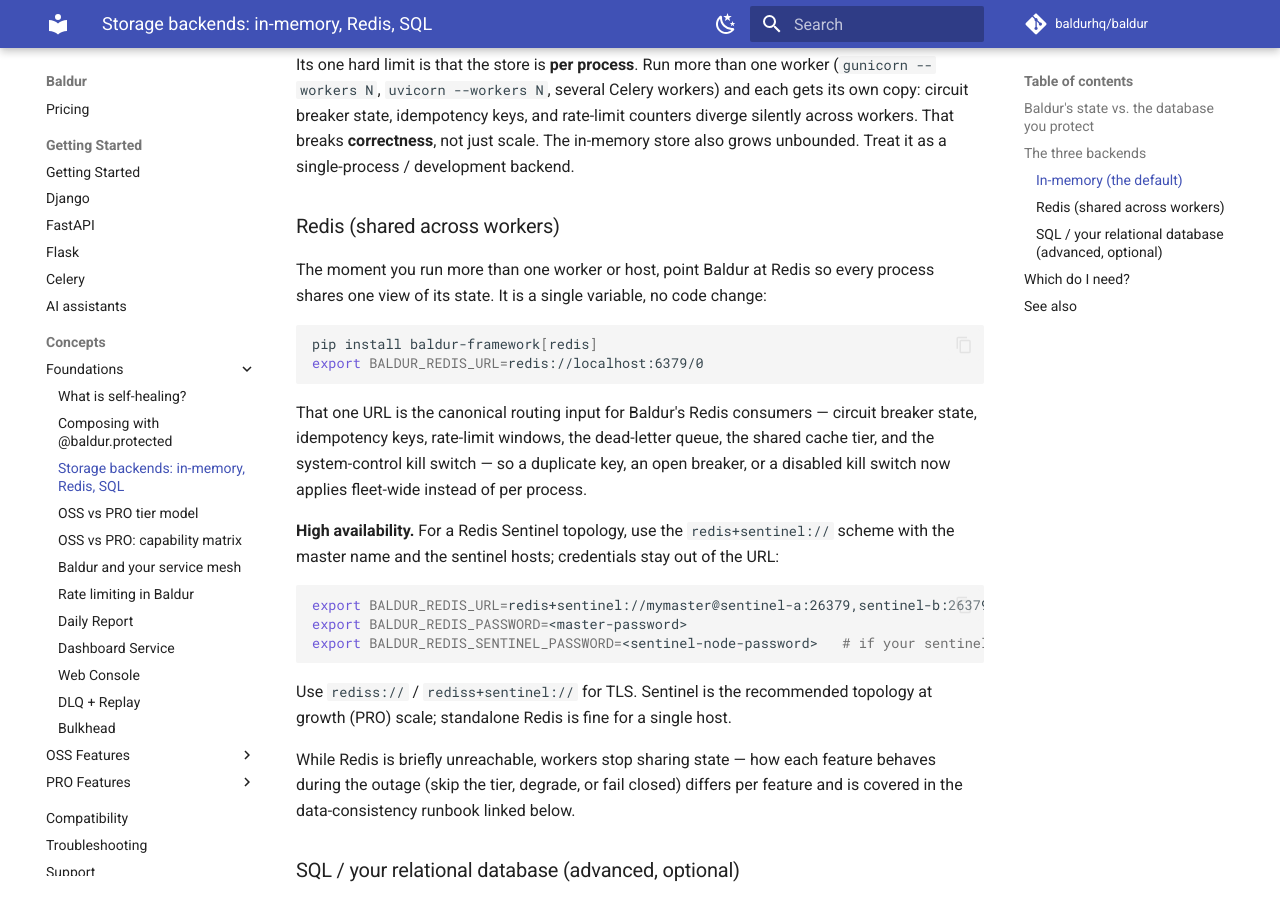
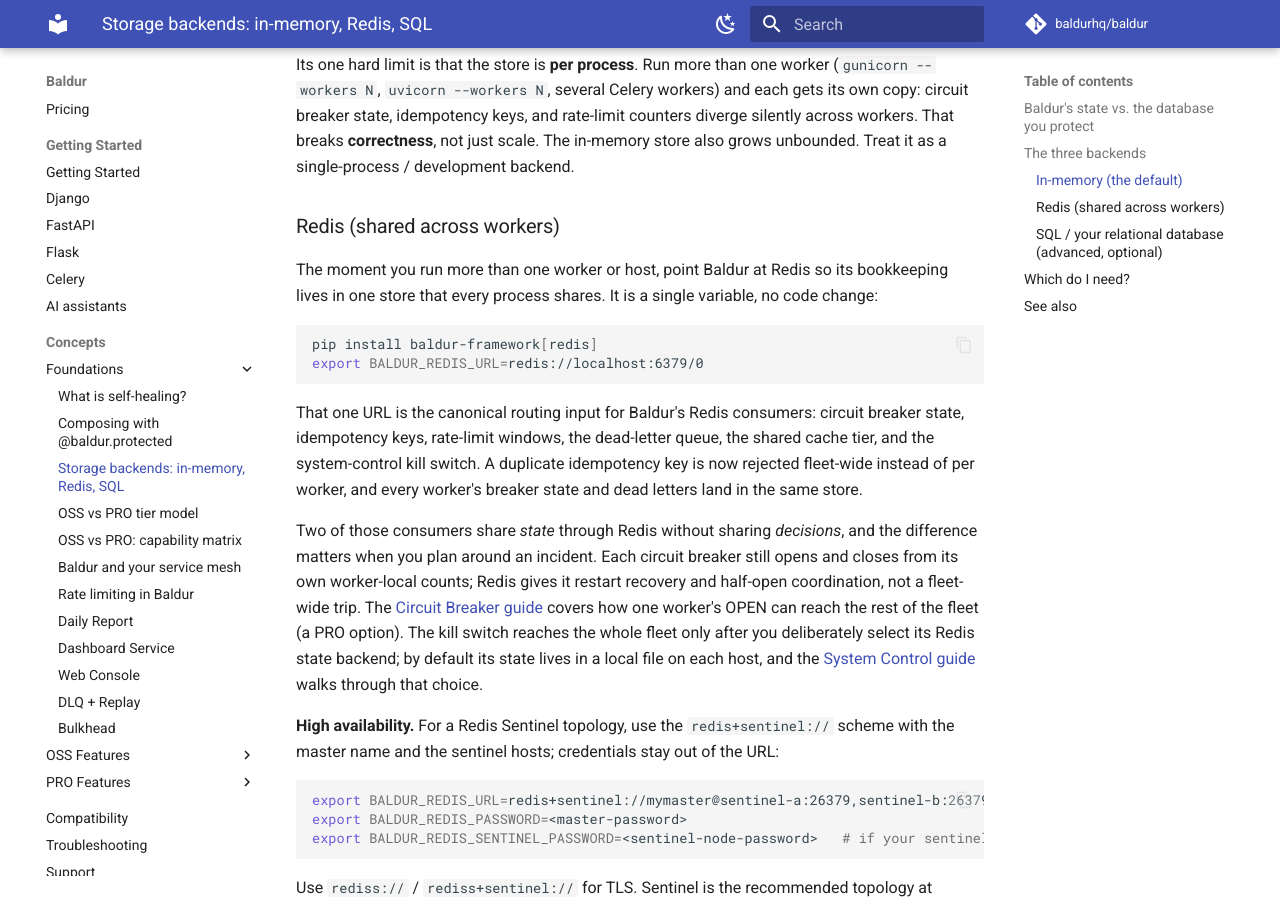
Before and after one commit to baldurhq/baldur, an MkDocs documentation site: the page built from docs/concepts/foundations/storage-backends.md, in a window 1280 px wide and 900 px high, scrolled down 780 px. Built offline with MkDocs 1.6.1 and Material for MkDocs 9.7.7, drawn with Linux system fonts in a browser that asks for light colours; comment, search, counter and statistics services are not loaded.

Commit message:
docs(concepts): fix storage-backends fleet-wide claims for breaker and kill switch
Redis makes breaker state shared for restart recovery and half-open
coordination, but each worker still trips from its own local counts, and
the kill switch spans the fleet only once its Redis state backend is
selected (the default keeps it in a local file). Reword the multi-worker
paragraph to state the state-vs-decisions split inline and link the
Circuit Breaker and System Control guides, matching what those guides
already say.

Co-Authored-By: Claude Fable 5 <noreply@anthropic.com>

````diff
--- a/docs/concepts/foundations/storage-backends.md
+++ b/docs/concepts/foundations/storage-backends.md
@@ -35,19 +35,30 @@ development backend.
 
 ### Redis (shared across workers)
 
-The moment you run more than one worker or host, point Baldur at Redis so every
-process shares one view of its state. It is a single variable, no code change:
+The moment you run more than one worker or host, point Baldur at Redis so its
+bookkeeping lives in one store that every process shares. It is a single
+variable, no code change:
 
 ```bash
 pip install baldur-framework[redis]
 export BALDUR_REDIS_URL=redis://localhost:6379/0
 ```
 
-That one URL is the canonical routing input for Baldur's Redis consumers —
+That one URL is the canonical routing input for Baldur's Redis consumers:
 circuit breaker state, idempotency keys, rate-limit windows, the dead-letter
-queue, the shared cache tier, and the system-control kill switch — so a duplicate
-key, an open breaker, or a disabled kill switch now applies fleet-wide instead of
-per process.
+queue, the shared cache tier, and the system-control kill switch. A duplicate
+idempotency key is now rejected fleet-wide instead of per worker, and every
+worker's breaker state and dead letters land in the same store.
+
+Two of those consumers share *state* through Redis without sharing *decisions*,
+and the difference matters when you plan around an incident. Each circuit
+breaker still opens and closes from its own worker-local counts; Redis gives it
+restart recovery and half-open coordination, not a fleet-wide trip. The
+[Circuit Breaker guide](../oss/circuit-breaker.md) covers how one worker's OPEN
+can reach the rest of the fleet (a PRO option). The kill switch reaches the
+whole fleet only after you deliberately select its Redis state backend; by
+default its state lives in a local file on each host, and the
+[System Control guide](../oss/system-control.md) walks through that choice.
 
 **High availability.** For a Redis Sentinel topology, use the `redis+sentinel://`
 scheme with the master name and the sentinel hosts; credentials stay out of the
````
